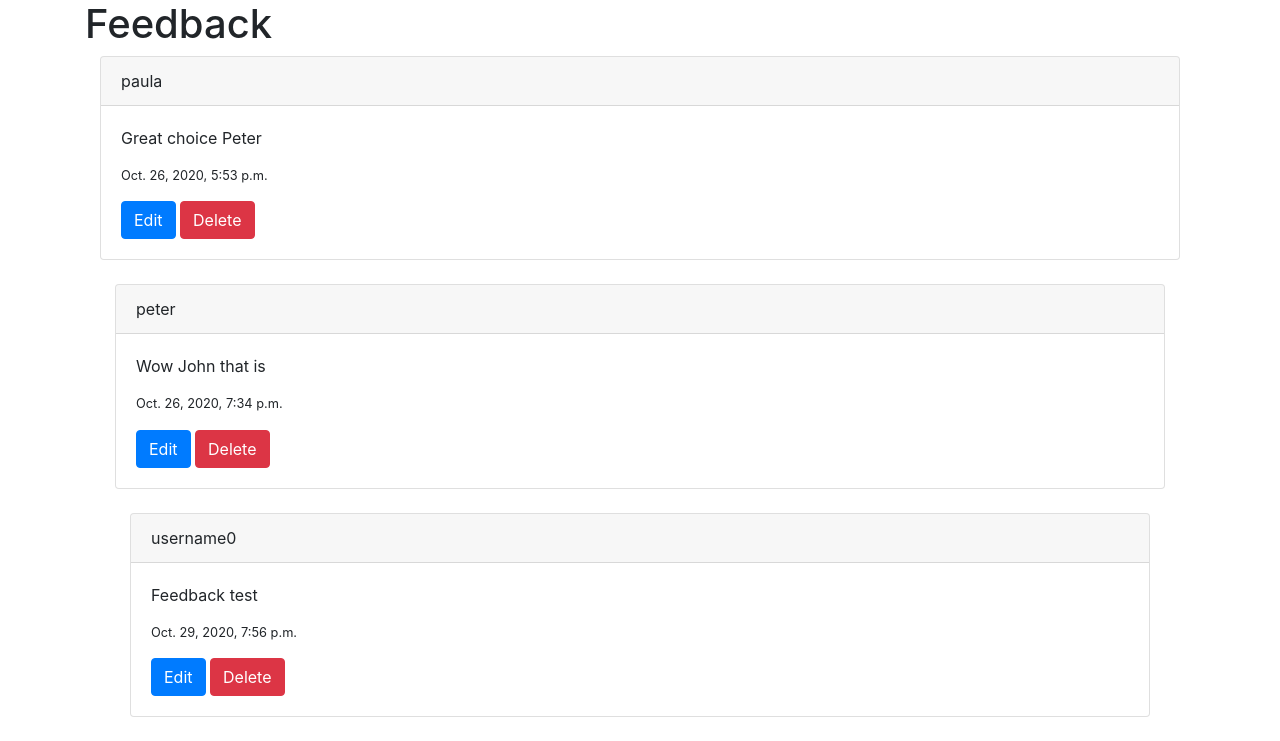
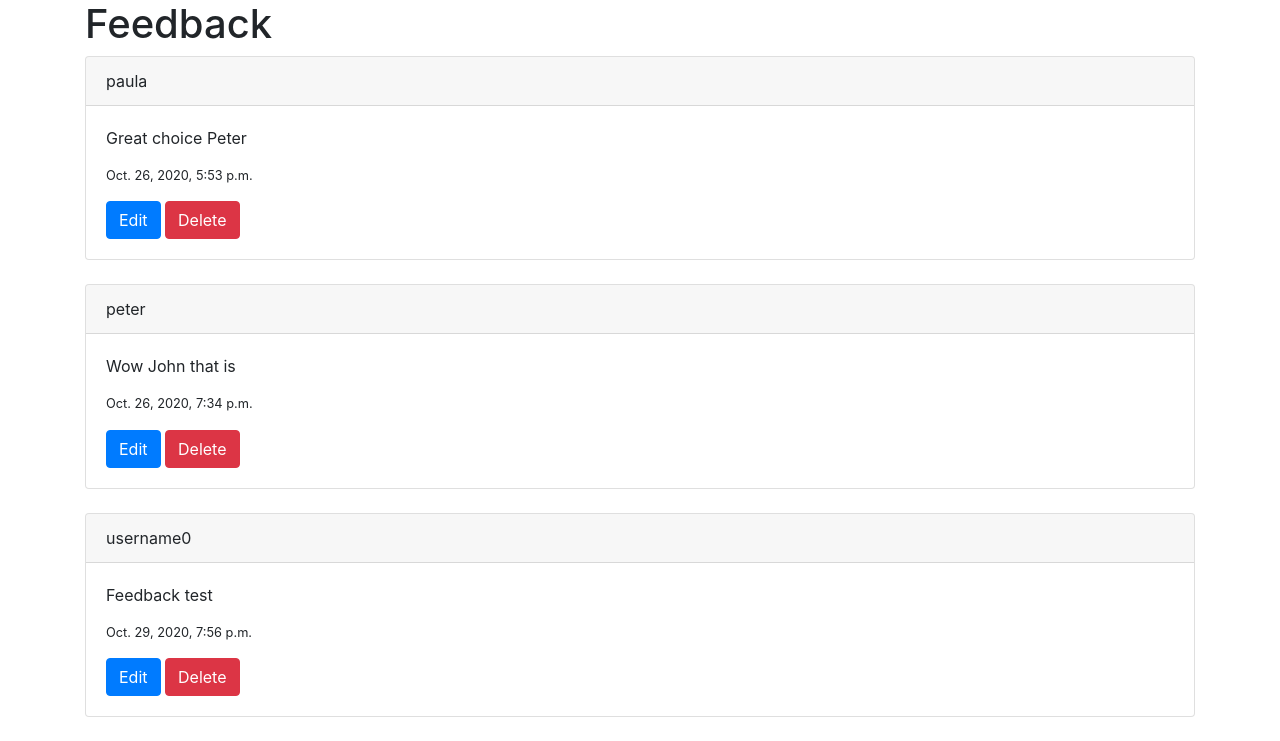
Before and after one commit to Matthew0007/djangoWebiste, a Django app: page /feedback/ in a window 1280 px wide. Shown: the part 474-1215 px from the top of the page. Run offline with Django 3.2, Linux system fonts and the light colour scheme; data comes from the database, SQL or seed files in the repository; both versions use the stored data as it was after the commit; parts of the project's set-up code (start-up, migrations or seed data) failed here and were passed over.

Commit message:
aligned cards in feedback

```diff
--- a/templates/feedback_list.html
+++ b/templates/feedback_list.html
@@ -10,8 +10,7 @@
 
 {% if user.is_authenticated%}
     {% for feedback in object_list %}
-    <div class="col-12 ">
-        <div class="card ">
+        <div class="card">
             <div class="card-header">
                 {{feedback.user}}
             </div>
@@ -32,8 +31,7 @@
 
    {% else %}
     {% for feedback in object_list %}
-    <div class="col-12 ">
-        <div class="card ">
+        <div class="card">
             <div class="card-header">
                 {{feedback.user}}
             </div>
```
Also changed, not shown: db.sqlite3.
